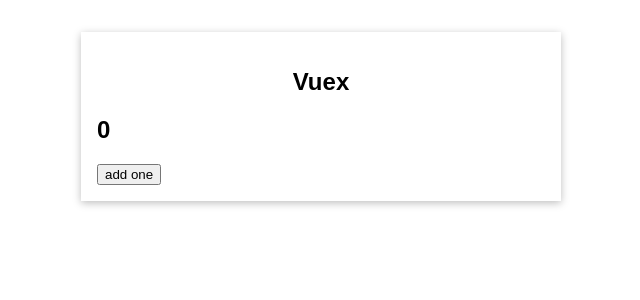
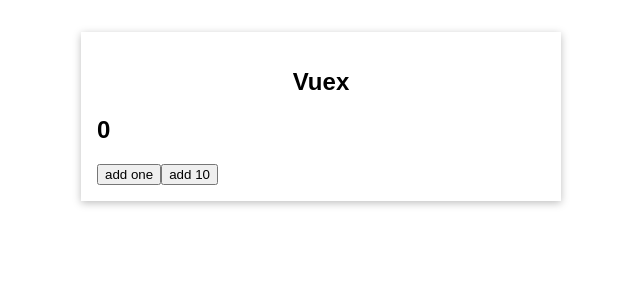
Before and after one commit to iNo0r/Vue-Vuex, a Vue app: page / in a window 1280 px wide. Shown: the top 300 px of the page, without its empty margins (319-959 px from the left). Built offline with nearby package versions, Linux system fonts and the light colour scheme.

Commit message:
passing data to mutations with payload

```diff
--- a/src/App.vue
+++ b/src/App.vue
@@ -2,6 +2,7 @@
   <base-container title="Vuex">
     <my-counter></my-counter>
     <button @click="addOne">add one</button>
+    <button @click="addMore">add 10</button>
   </base-container>
 </template>
 
@@ -19,6 +20,14 @@
       // this.$store.state.counter++;
       // commit why call a mutation's method named 'increment'
       this.$store.commit('increment');
+    },
+    addMore() {
+      // this.$store.commit('increase',{value:10})
+      // an alternative way of commiting mutation, both work fine
+      this.$store.commit({
+        type: 'increase',
+        value: 10
+      });
     }
   }
 };
--- a/src/main.js
+++ b/src/main.js
@@ -15,6 +15,10 @@
     // state down here is the current state
     increment(state) {
       state.counter = state.counter + 1;
+    },
+    // payload is and argument passes data to the funciton
+    increase(state, payload) {
+      state.counter = state.counter + payload.value;
     }
   }
 });
```
